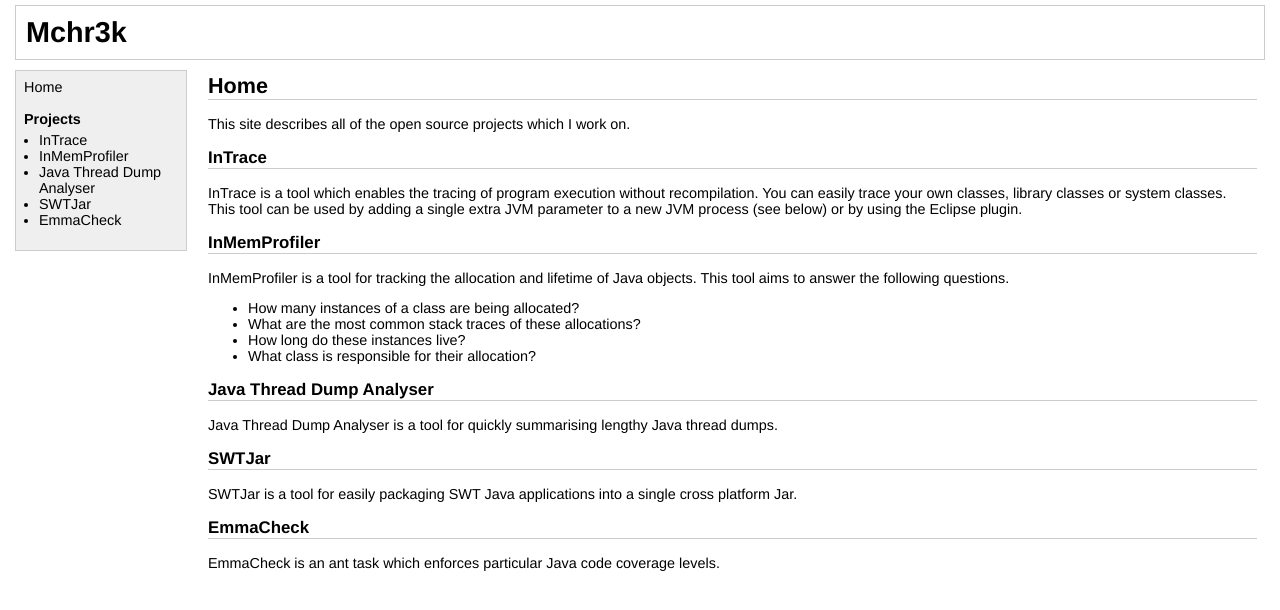
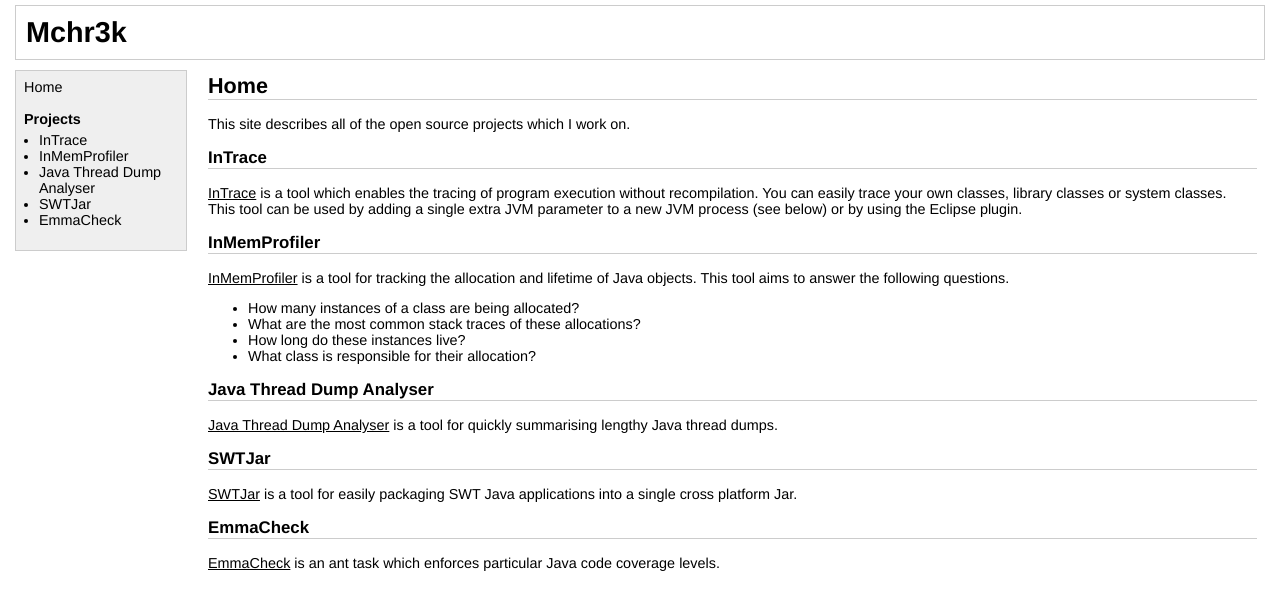
Before and after one commit to mchr3k/mchr3k.github.com, a Jekyll site: the page built from index.html, in a window 1280 px wide. Shown: the top 610 px of the page. Built offline with Jekyll 4.4.1, drawn with Linux system fonts in a browser that asks for light colours; some of the changed lines change nothing that is shown.

Commit message:
Add better project links

```diff
--- a/index.html
+++ b/index.html
@@ -8,13 +8,13 @@
 
 <h3>InTrace</h3>
 
-<p>InTrace is a tool which enables the tracing of program execution without recompilation. You
+<p><a href="org.intrace/">InTrace</a> is a tool which enables the tracing of program execution without recompilation. You
 can easily trace your own classes, library classes or system classes. This tool can be used by
 adding a single extra JVM parameter to a new JVM process (see below) or by using the Eclipse plugin.
 
 <h3>InMemProfiler</h3>
 
-<p>InMemProfiler is a tool for tracking the allocation and lifetime of Java objects. This tool aims to answer the following questions.
+<p><a href="org.inmemprofiler/">InMemProfiler</a> is a tool for tracking the allocation and lifetime of Java objects. This tool aims to answer the following questions.
 
 <ul>
 <li>How many instances of a class are being allocated?
@@ -25,12 +25,12 @@
 
 <h3>Java Thread Dump Analyser</h3>
 
-<p>Java Thread Dump Analyser is a tool for quickly summarising lengthy Java thread dumps.
+<p><a href="javathreaddumpanalyser/">Java Thread Dump Analyser</a> is a tool for quickly summarising lengthy Java thread dumps.
 
 <h3>SWTJar</h3>
 
-<p>SWTJar is a tool for easily packaging SWT Java applications into a single cross platform Jar.
+<p><a href="swtjar/">SWTJar</a> is a tool for easily packaging SWT Java applications into a single cross platform Jar.
 
 <h3>EmmaCheck</h3>
 
-<p>EmmaCheck is an ant task which enforces particular Java code coverage levels.
+<p><a href="emmacheck/">EmmaCheck</a> is an ant task which enforces particular Java code coverage levels.
```
